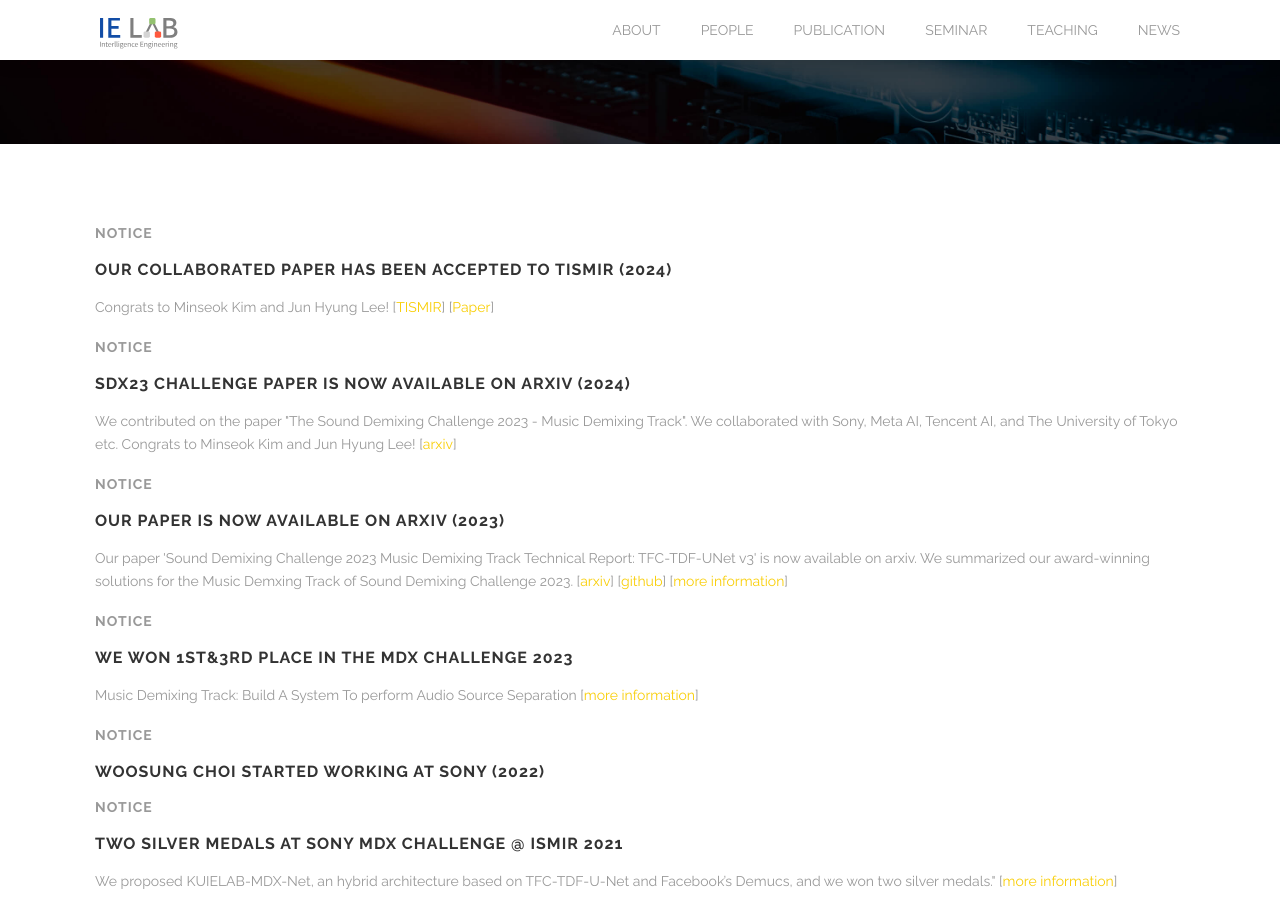
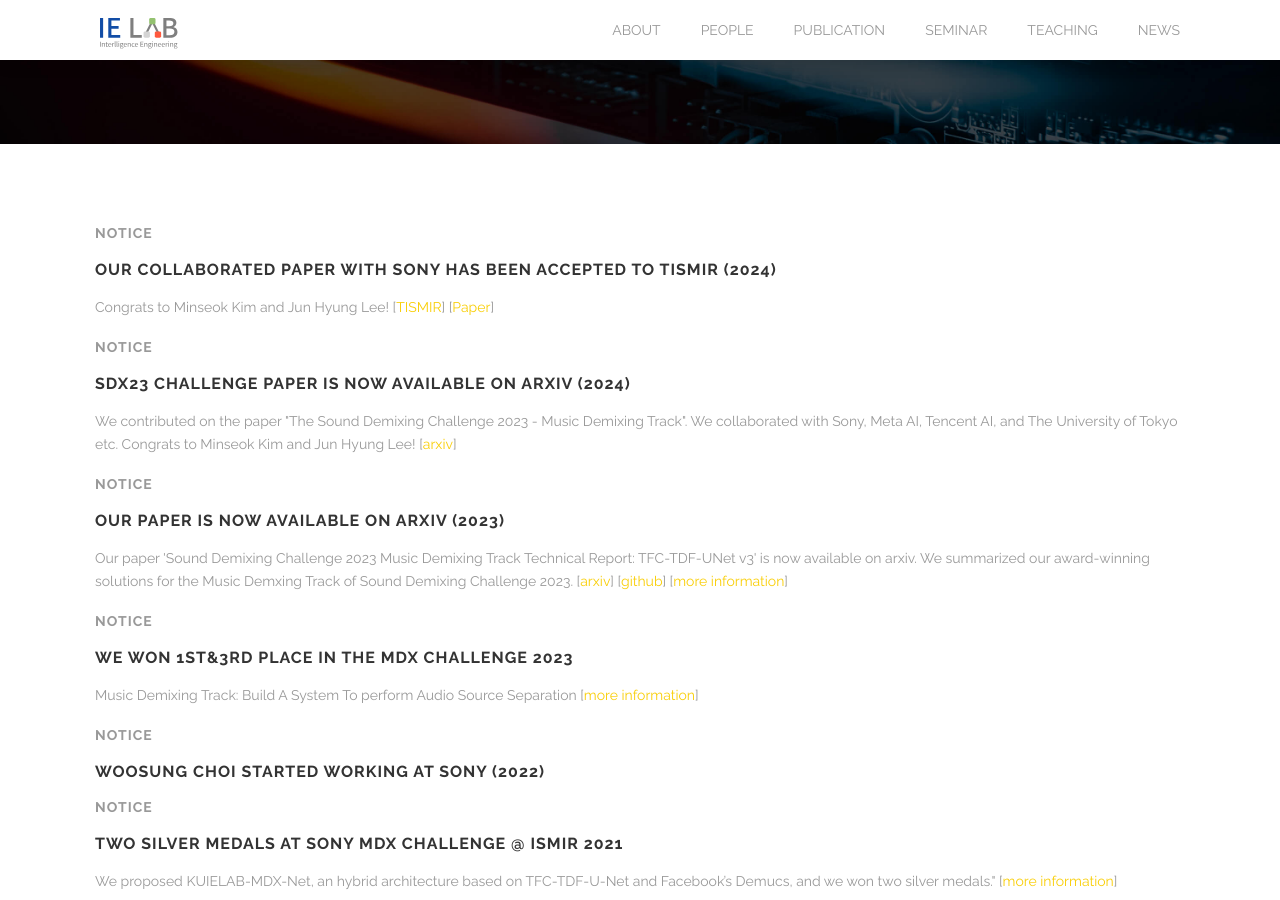
Before and after one commit to kuielab/kuielab.github.io, a Jekyll site: the page built from index.html, in a window 1280 px wide and 900 px high, scrolled down 606 px. Built offline with Jekyll 4.4.1, drawn with Linux system fonts in a browser that asks for light colours.

Commit message:
Update index.html

```diff
--- a/index.html
+++ b/index.html
@@ -114,7 +114,7 @@ testimonials:
     <div class="large-12 columns">
 
 	    	<h4 style="color: #999">Notice</h4>
-	    	<h3>Our collaborated paper has been accepted to TISMIR (2024)</h3>
+	    	<h3>Our collaborated paper with Sony has been accepted to TISMIR (2024)</h3>
 	    	<p>Congrats to Minseok Kim and Jun Hyung Lee!
 		[<a href="https://transactions.ismir.net/articles/10.5334/tismir.171">TISMIR</a>]
 		[<a href="https://storage.googleapis.com/jnl-up-j-tismir-files/journals/1/articles/171/66210ffd7fc02.pdf">Paper</a>]
```
